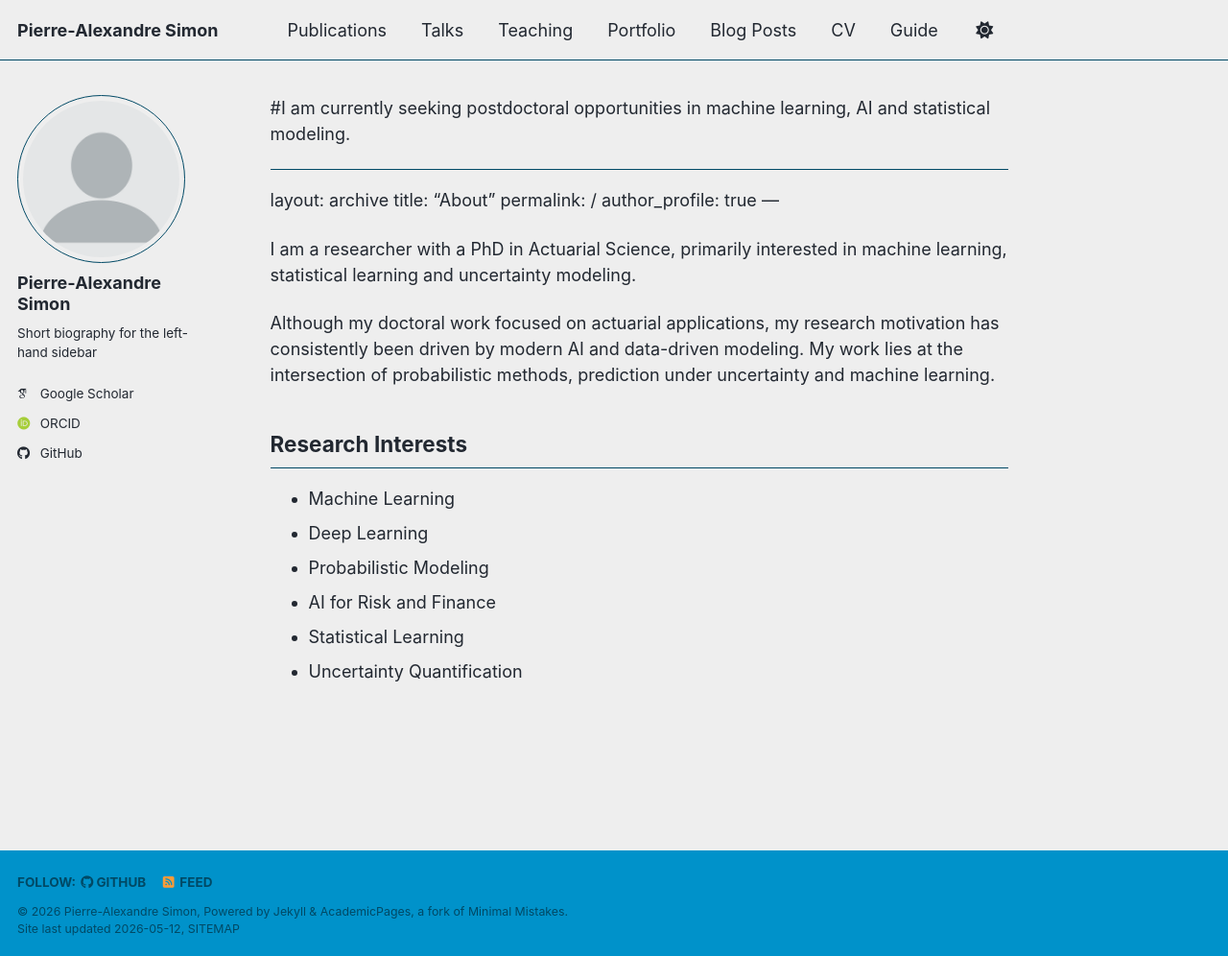
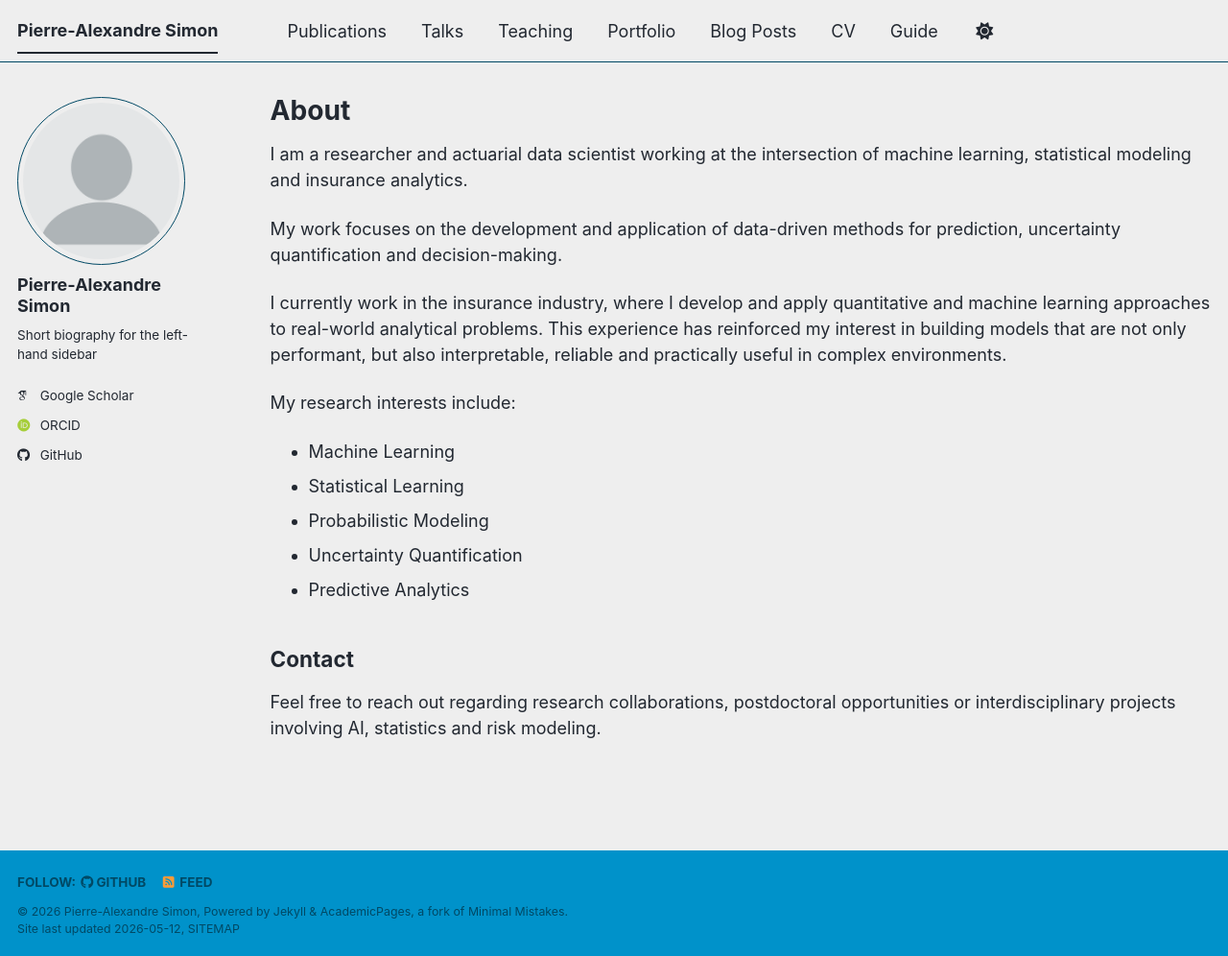
Before and after one commit to PA-Simon/pa-simon.github.io, a Jekyll site: the page built from _pages/about.md, in a window 1280 px wide and 996 px high. Shown: the whole window at 96% size. Built offline with Jekyll 4.4.1, drawn with Linux system fonts in a browser that asks for light colours; some web fonts are replaced; our own code applies the rules of GitHub Pages for plain Markdown files; a script bundle is joined from its source files by our own code; library files that are not in the unit come from our copies.

Commit message:
Update about.md

```diff
--- a/_pages/about.md
+++ b/_pages/about.md
@@ -1,5 +1,3 @@
-#I am currently seeking postdoctoral opportunities in machine learning, AI and statistical modeling.
-
 ---
 layout: archive
 title: "About"
@@ -7,16 +5,20 @@ permalink: /
 author_profile: true
 ---
 
-I am a researcher with a PhD in Actuarial Science, primarily interested in machine learning, statistical learning and uncertainty modeling.
+I am a researcher and actuarial data scientist working at the intersection of machine learning, statistical modeling and insurance analytics.
 
-Although my doctoral work focused on actuarial applications, my research motivation has consistently been driven by modern AI and data-driven modeling. My work lies at the intersection of probabilistic methods, prediction under uncertainty and machine learning.
+My work focuses on the development and application of data-driven methods for prediction, uncertainty quantification and decision-making.
 
+I currently work in the insurance industry, where I develop and apply quantitative and machine learning approaches to real-world analytical problems. This experience has reinforced my interest in building models that are not only performant, but also interpretable, reliable and practically useful in complex environments.
 
-## Research Interests
+My research interests include:
 
 - Machine Learning
-- Deep Learning
+- Statistical Learning
 - Probabilistic Modeling
-- AI for Risk and Finance
-- Statistical Learning
 - Uncertainty Quantification
+- Predictive Analytics
+
+## Contact
+
+Feel free to reach out regarding research collaborations, postdoctoral opportunities or interdisciplinary projects involving AI, statistics and risk modeling.
```
